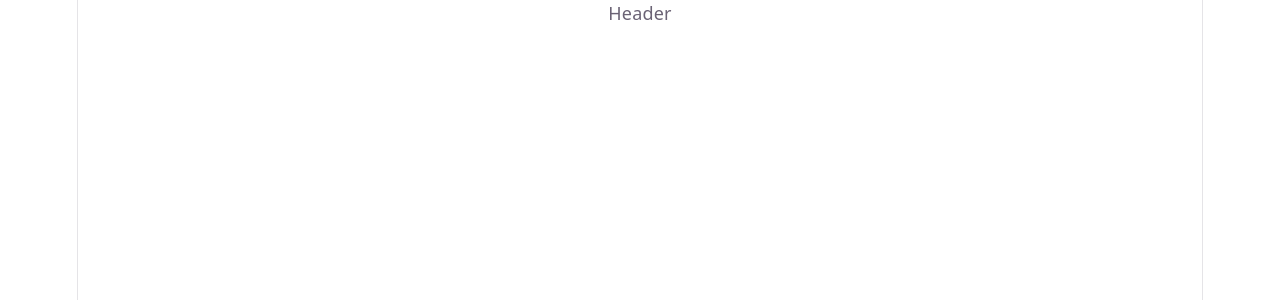
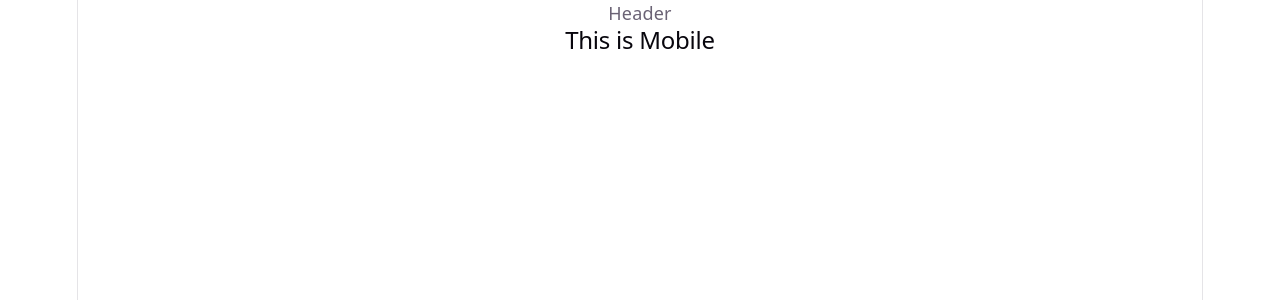
Before and after one commit to Atahar-Shihab/practicing-react-part-4, a React (Vite) app: page /mobiles in a window 1280 px wide. Shown: the top 300 px of the page. Built offline with nearby package versions, Linux system fonts and the light colour scheme.

Commit message:
Implemented routers

```diff
--- /dev/null
+++ b/src/Components/Laptops/Laptops.jsx
@@ -0,0 +1,12 @@
+// import React from 'react';
+
+const Laptops = () => {
+    return (
+        <div>
+            <h2>This is Laptop Component</h2>
+
+        </div>
+    );
+};
+
+export default Laptops;
--- a/src/Components/Root/Root.jsx
+++ b/src/Components/Root/Root.jsx
@@ -1,9 +1,11 @@
 // import React from 'react';
+import { Outlet } from 'react-router';
 import Header from '../Header/Header';
 const Root = () => {
     return (
         <div>
             <Header/>
+            <Outlet/>
         </div>
     );
 };
--- a/src/main.jsx
+++ b/src/main.jsx
@@ -8,7 +8,7 @@
 import Root from './Components/Root/Root.jsx';
 import Home from './Components/Home/Home.jsx';
 import Mobiles from './Components/Mobiles/Mobiles.jsx';
-
+import Laptops from './Components/Laptops/Laptops.jsx';
 const router = createBrowserRouter([{
   path: "/",
   Component: Root,
@@ -17,9 +17,14 @@
       index: true,
       Component: Home
     },
+
     {
       path: "mobiles",
       Component: Mobiles
+    },
+    {
+      path: "laptops",
+      Component: Laptops
     }
   ]
 
```
